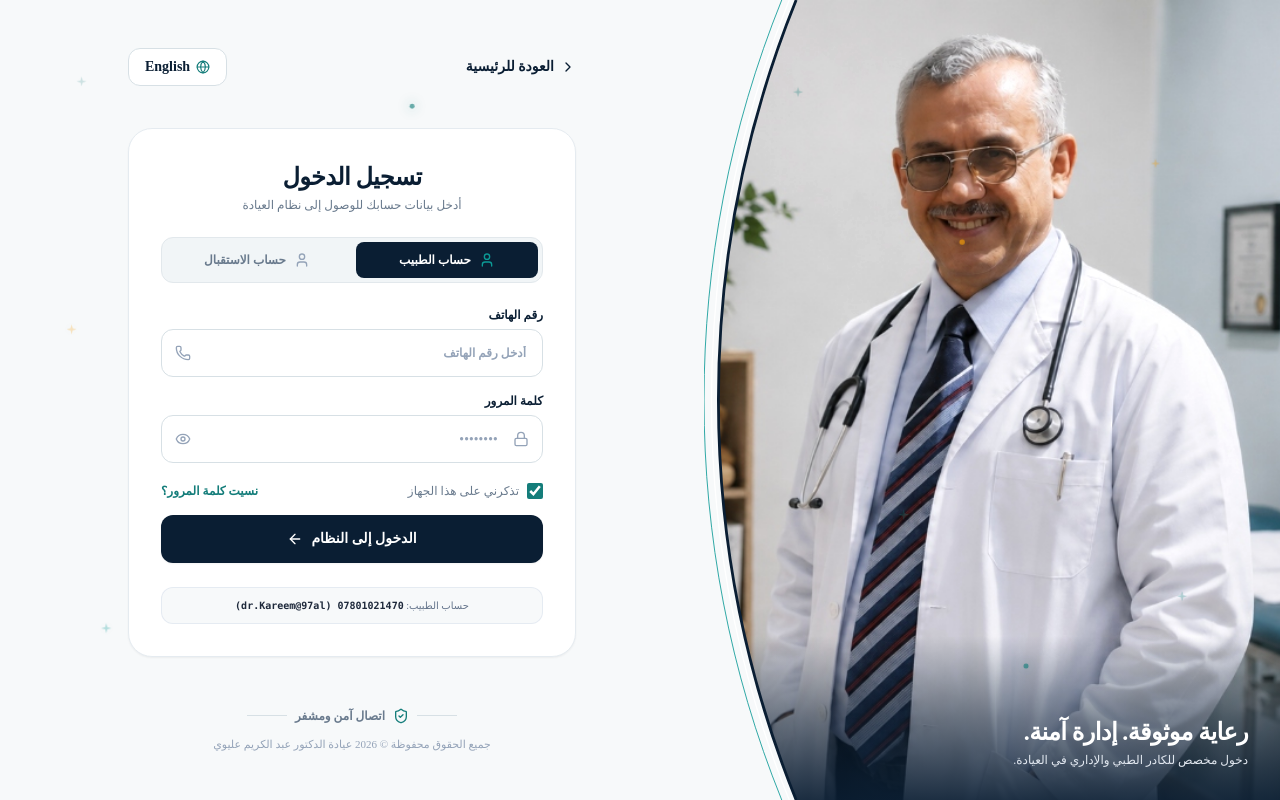
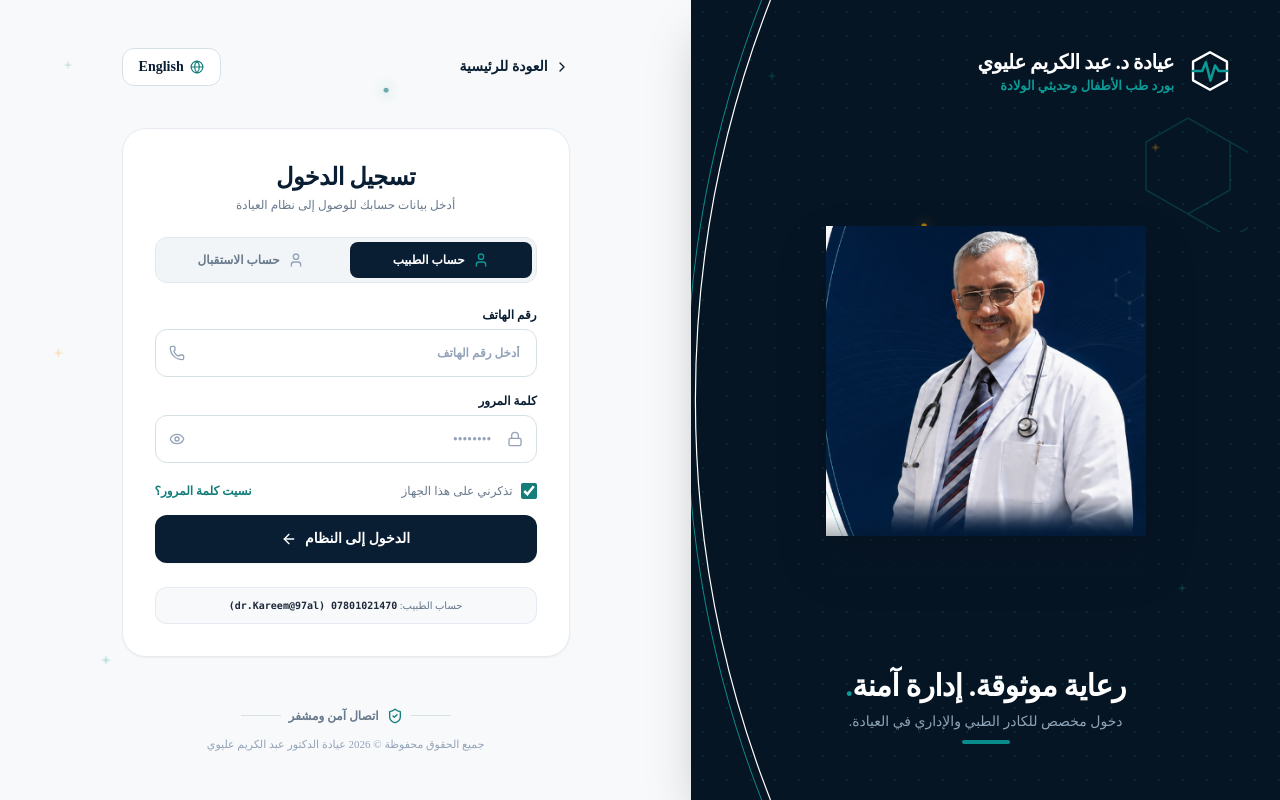
Before and after one commit to amnayahya-star/dr-kareem-clinic, a Next.js app: page /login in a window 1280 px wide. Built offline with nearby package versions, Linux system fonts and the light colour scheme.

Commit message:
feat(login): use distinct dark navy cutout portrait hero for login page with dynamic bilingual support

```diff
--- a/src/app/(auth)/login/page.tsx
+++ b/src/app/(auth)/login/page.tsx
@@ -18,27 +18,26 @@ import {
   ArrowLeft,
   ArrowRight,
   ShieldAlert,
-  Sparkles,
 } from "lucide-react";
 
 // Peaceful ambient stars configuration
 const LOGIN_STARS = [
-  { top: "10%", left: "6%", size: 9, color: "#147D7A", isFourPoint: true, animation: "animate-star-slow", delay: "0s", duration: "7s" },
-  { top: "28%", left: "14%", size: 3.5, color: "#0C9A96", isFourPoint: false, animation: "animate-star-pulse", delay: "1.2s", duration: "5s" },
-  { top: "42%", left: "5%", size: 8, color: "#F59E0B", isFourPoint: true, animation: "animate-star-medium", delay: "2.4s", duration: "8s" },
-  { top: "60%", left: "18%", size: 3, color: "#147D7A", isFourPoint: false, animation: "animate-star-slow", delay: "0.8s", duration: "6s" },
-  { top: "78%", left: "8%", size: 8.5, color: "#0C9A96", isFourPoint: true, animation: "animate-star-pulse", delay: "3.1s", duration: "7.5s" },
+  { top: "8%", left: "5%", size: 8, color: "#147D7A", isFourPoint: true, animation: "animate-star-slow", delay: "0s", duration: "7s" },
+  { top: "25%", left: "12%", size: 3.5, color: "#0C9A96", isFourPoint: false, animation: "animate-star-pulse", delay: "1.2s", duration: "5s" },
+  { top: "45%", left: "4%", size: 7.5, color: "#F59E0B", isFourPoint: true, animation: "animate-star-medium", delay: "2.4s", duration: "8s" },
+  { top: "65%", left: "15%", size: 3, color: "#147D7A", isFourPoint: false, animation: "animate-star-slow", delay: "0.8s", duration: "6s" },
+  { top: "82%", left: "8%", size: 8, color: "#0C9A96", isFourPoint: true, animation: "animate-star-pulse", delay: "3.1s", duration: "7.5s" },
 
-  { top: "14%", left: "32%", size: 3.5, color: "#147D7A", isFourPoint: false, animation: "animate-star-slow", delay: "2s", duration: "8s" },
-  { top: "72%", left: "35%", size: 8, color: "#F59E0B", isFourPoint: true, animation: "animate-star-pulse", delay: "0.5s", duration: "6s" },
+  { top: "12%", left: "30%", size: 3.5, color: "#147D7A", isFourPoint: false, animation: "animate-star-slow", delay: "2s", duration: "8s" },
+  { top: "70%", left: "32%", size: 8, color: "#F59E0B", isFourPoint: true, animation: "animate-star-pulse", delay: "0.5s", duration: "6s" },
 
-  { top: "12%", left: "62%", size: 8, color: "#147D7A", isFourPoint: true, animation: "animate-star-slow", delay: "1s", duration: "9s" },
-  { top: "30%", left: "75%", size: 3.5, color: "#F59E0B", isFourPoint: false, animation: "animate-star-pulse", delay: "2.8s", duration: "5.5s" },
-  { top: "65%", left: "70%", size: 9, color: "#0C9A96", isFourPoint: true, animation: "animate-star-medium", delay: "0.3s", duration: "8s" },
-  { top: "84%", left: "80%", size: 4, color: "#147D7A", isFourPoint: false, animation: "animate-star-slow", delay: "2.2s", duration: "6.8s" },
+  { top: "10%", left: "60%", size: 8, color: "#147D7A", isFourPoint: true, animation: "animate-star-slow", delay: "1s", duration: "9s" },
+  { top: "28%", left: "72%", size: 3.5, color: "#F59E0B", isFourPoint: false, animation: "animate-star-pulse", delay: "2.8s", duration: "5.5s" },
+  { top: "62%", left: "68%", size: 9, color: "#0C9A96", isFourPoint: true, animation: "animate-star-medium", delay: "0.3s", duration: "8s" },
+  { top: "86%", left: "78%", size: 4, color: "#147D7A", isFourPoint: false, animation: "animate-star-slow", delay: "2.2s", duration: "6.8s" },
 
-  { top: "20%", left: "90%", size: 7, color: "#F59E0B", isFourPoint: true, animation: "animate-star-pulse", delay: "1.9s", duration: "7.2s" },
-  { top: "75%", left: "92%", size: 8, color: "#147D7A", isFourPoint: true, animation: "animate-star-slow", delay: "0.9s", duration: "8.5s" },
+  { top: "18%", left: "90%", size: 7, color: "#F59E0B", isFourPoint: true, animation: "animate-star-pulse", delay: "1.9s", duration: "7.2s" },
+  { top: "74%", left: "92%", size: 8, color: "#147D7A", isFourPoint: true, animation: "animate-star-slow", delay: "0.9s", duration: "8.5s" },
 ];
 
 export default function LoginPage() {
@@ -122,53 +121,22 @@ export default function LoginPage() {
       </div>
 
       {/* ========================================================================= */}
-      {/* 1. RIGHT COLUMN (Doctor Photograph with Multi-layer Curved Divider)       */}
+      {/* 1. RIGHT COLUMN (Distinct Dark Navy Doctor Portrait Hero in RTL)          */}
       {/* ========================================================================= */}
-      <div className="w-full lg:w-[46%] xl:w-[45%] relative h-72 sm:h-96 lg:h-auto min-h-[340px] lg:min-h-screen overflow-hidden order-1 lg:order-1 bg-[#F7F9FA] select-none">
-        {/* SVG Clip Path Definition for Smooth Inner Curve */}
-        <svg width="0" height="0" className="absolute">
-          <defs>
-            <clipPath id="login-doctor-curve" clipPathUnits="objectBoundingBox">
-              {isRTL ? (
-                /* Arch curving inwards from left of the photo */
-                <path d="M 0.16 0 C -0.02 0.32, -0.02 0.68, 0.16 1 L 1 1 L 1 0 Z" />
-              ) : (
-                /* Arch curving inwards from right of the photo in LTR */
-                <path d="M 0 0 L 0.84 0 C 1.02 0.32, 1.02 0.68, 0.84 1 L 0 1 Z" />
-              )}
-            </clipPath>
-          </defs>
-        </svg>
+      <div className="w-full lg:w-[48%] xl:w-[46%] relative bg-[#061524] text-white flex flex-col justify-between p-6 sm:p-10 lg:p-12 min-h-[420px] lg:min-h-screen overflow-hidden order-1 lg:order-1 shadow-2xl select-none">
+        {/* Background Subtle Hexagon Pattern */}
+        <div className="absolute inset-0 pointer-events-none opacity-20 bg-[radial-gradient(#147D7A_1px,transparent_1px)] [background-size:24px_24px] z-0" />
 
-        {/* Doctor Image with Curve Clipping on Desktop */}
-        <div
-          className="w-full h-full relative"
-          style={{
-            clipPath: "url(#login-doctor-curve)",
-            WebkitClipPath: "url(#login-doctor-curve)",
-          }}
-        >
-          <img
-            src="/doctor-clinic-photo.jpg"
-            alt="الدكتور عبد الكريم عليوي - بورد طب الأطفال وحديثي الولادة"
-            className="w-full h-full object-cover object-[75%_top] sm:object-[70%_center] lg:object-[80%_center] filter contrast-[1.03]"
-          />
-
-          {/* Bottom subtle gradient text overlay on the photo */}
-          <div className="hidden lg:flex absolute inset-x-0 bottom-0 p-8 pt-20 bg-gradient-to-t from-[#0A1E33]/90 via-[#0A1E33]/50 to-transparent flex-col justify-end text-white text-right">
-            <h2 className="text-xl sm:text-2xl font-black tracking-tight">
-              {language === "ar" ? "رعاية موثوقة. إدارة آمنة." : "Trusted Care. Secure Management."}
-            </h2>
-            <p className="text-xs text-slate-200 mt-1 font-medium">
-              {language === "ar"
-                ? "دخول مخصص للكادر الطبي والإداري في العيادة."
-                : "Authorized access for medical and administrative staff."}
-            </p>
-          </div>
+        {/* Decorative Hexagon Molecules */}
+        <div className="absolute top-28 right-8 pointer-events-none opacity-25 z-0">
+          <svg width="120" height="120" viewBox="0 0 100 100" fill="none" stroke="#0C9A96" strokeWidth="1.2">
+            <path d="M50 5 L85 25 L85 65 L50 85 L15 65 L15 25 Z" />
+            <path d="M85 25 L120 45 L120 85 L85 105 L50 85" />
+          </svg>
         </div>
 
-        {/* Multi-layered Vector Curve Borders */}
-        <div className="hidden lg:block absolute inset-0 w-full h-full pointer-events-none z-20">
+        {/* Multi-layered Curve Vector Divider */}
+        <div className="hidden lg:block absolute inset-0 w-full h-full pointer-events-none z-30">
           <svg
             className="w-full h-full"
             viewBox="0 0 100 100"
@@ -178,59 +146,131 @@ export default function LoginPage() {
           >
             {isRTL ? (
               <>
-                {/* 1. Thin Teal Accent Outer Line */}
                 <path
-                  d="M 13.5 0 C -4.5 32, -4.5 68, 13.5 100"
+                  d="M 12 0 C -5 32, -5 68, 12 100"
                   stroke="#0C9A96"
-                  strokeWidth="0.85"
+                  strokeWidth="0.9"
                   vectorEffect="non-scaling-stroke"
                 />
-                {/* 2. White Separation Gap */}
                 <path
-                  d="M 14.8 0 C -3.2 32, -3.2 68, 14.8 100"
+                  d="M 13.5 0 C -3.5 32, -3.5 68, 13.5 100"
                   stroke="#FFFFFF"
-                  strokeWidth="1.3"
+                  strokeWidth="1.2"
                   vectorEffect="non-scaling-stroke"
                 />
-                {/* 3. Main Dark Navy Thick Arch */}
                 <path
-                  d="M 16 0 C -2 32, -2 68, 16 100"
-                  stroke="#0A1E33"
-                  strokeWidth="2.8"
+                  d="M 14.8 0 C -2.2 32, -2.2 68, 14.8 100"
+                  stroke="#061524"
+                  strokeWidth="2.6"
                   vectorEffect="non-scaling-stroke"
                 />
               </>
             ) : (
               <>
-                {/* LTR Curve Borders */}
                 <path
-                  d="M 86.5 0 C 104.5 32, 104.5 68, 86.5 100"
+                  d="M 88 0 C 105 32, 105 68, 88 100"
                   stroke="#0C9A96"
-                  strokeWidth="0.85"
+                  strokeWidth="0.9"
                   vectorEffect="non-scaling-stroke"
                 />
                 <path
-                  d="M 85.2 0 C 103.2 32, 103.2 68, 85.2 100"
+                  d="M 86.5 0 C 103.5 32, 103.5 68, 86.5 100"
                   stroke="#FFFFFF"
-                  strokeWidth="1.3"
+                  strokeWidth="1.2"
                   vectorEffect="non-scaling-stroke"
                 />
                 <path
-                  d="M 84 0 C 102 32, 102 68, 84 100"
-                  stroke="#0A1E33"
-                  strokeWidth="2.8"
+                  d="M 85.2 0 C 102.2 32, 102.2 68, 85.2 100"
+                  stroke="#061524"
+                  strokeWidth="2.6"
                   vectorEffect="non-scaling-stroke"
                 />
               </>
             )}
           </svg>
         </div>
+
+        {/* Top Header: Hexagon Logo & Clinic Title */}
+        <div className={`flex items-center ${isRTL ? "justify-start" : "justify-start"} gap-3.5 relative z-20`}>
+          <div className="shrink-0">
+            <svg
+              width="44"
+              height="44"
+              viewBox="0 0 48 48"
+              fill="none"
+              xmlns="http://www.w3.org/2000/svg"
+              className="drop-shadow-sm"
+            >
+              <path
+                d="M24 3.5L42.5 13.8V34.2L24 44.5L5.5 34.2V13.8L24 3.5Z"
+                stroke="#FFFFFF"
+                strokeWidth="2.6"
+                strokeLinecap="round"
+                strokeLinejoin="round"
+              />
+              <path
+                d="M5.5 24H15.5L19.5 14.5L24.5 34.5L29.5 18L33.5 24H42.5"
+                stroke="#0C9A96"
+                strokeWidth="2.8"
+                strokeLinecap="round"
+                strokeLinejoin="round"
+              />
+            </svg>
+          </div>
+
+          <div className={isRTL ? "text-right" : "text-left"}>
+            <h1 className="text-lg sm:text-xl font-black text-white tracking-tight leading-tight">
+              {language === "ar"
+                ? "عيادة د. عبد الكريم عليوي"
+                : "Dr. Abdul Karim Aliwi Clinic"}
+            </h1>
+            <p className="text-xs sm:text-[13px] font-bold text-[#0C9A96] mt-0.5">
+              {language === "ar"
+                ? "بورد طب الأطفال وحديثي الولادة"
+                : "Board Certified in Pediatrics & Neonatology"}
+            </p>
+          </div>
+        </div>
+
+        {/* Center: Distinct Doctor Cutout Portrait on Dark Navy Backdrop */}
+        <div className="relative my-auto flex justify-center items-center py-4 z-10">
+          <div className="relative w-64 sm:w-72 lg:w-80 max-w-full aspect-[4/5] flex items-center justify-center">
+            <img
+              src="/doctor-portrait-cutout.png"
+              alt="الدكتور عبد الكريم عليوي"
+              className="w-full h-full object-contain filter drop-shadow-2xl contrast-105"
+            />
+            {/* Smooth gradient blend at the bottom */}
+            <div className="absolute inset-x-0 bottom-0 h-16 bg-gradient-to-t from-[#061524] to-transparent" />
+          </div>
+        </div>
+
+        {/* Bottom Headline & Subtitle of Dark Navy Hero */}
+        <div className="text-center relative z-20 space-y-2 pb-2">
+          <h2 className="text-2xl sm:text-3xl font-black text-white tracking-tight">
+            {language === "ar" ? (
+              <>
+                رعاية موثوقة. إدارة آمنة<span className="text-[#0C9A96]">.</span>
+              </>
+            ) : (
+              <>
+                Trusted Care. Secure Management<span className="text-[#0C9A96]">.</span>
+              </>
+            )}
+          </h2>
+          <p className="text-xs sm:text-sm text-[#8DA4B8] font-medium max-w-md mx-auto">
+            {language === "ar"
+              ? "دخول مخصص للكادر الطبي والإداري في العيادة."
+              : "Authorized clinical and administrative access."}
+          </p>
+          <div className="w-12 h-1 bg-[#0C9A96] mx-auto rounded-full mt-3 opacity-90" />
+        </div>
       </div>
 
       {/* ========================================================================= */}
       {/* 2. LEFT COLUMN (Bilingual Floating Login Card with Language Switcher)     */}
       {/* ========================================================================= */}
-      <div className="w-full lg:w-[54%] xl:w-[55%] flex flex-col justify-between p-6 sm:p-10 lg:p-12 relative z-20 order-2 lg:order-2">
+      <div className="w-full lg:w-[52%] xl:w-[54%] flex flex-col justify-between p-6 sm:p-10 lg:p-12 relative z-20 order-2 lg:order-2">
         {/* Top Header Actions: Language Switcher & Back to Home */}
         <div className="flex items-center justify-between w-full max-w-md mx-auto mb-6 z-20">
           {/* Back to Home Link */}
```
Also changed, not shown: public/doctor-portrait-cutout.png (added), public/login-hero-bg.png (added).
